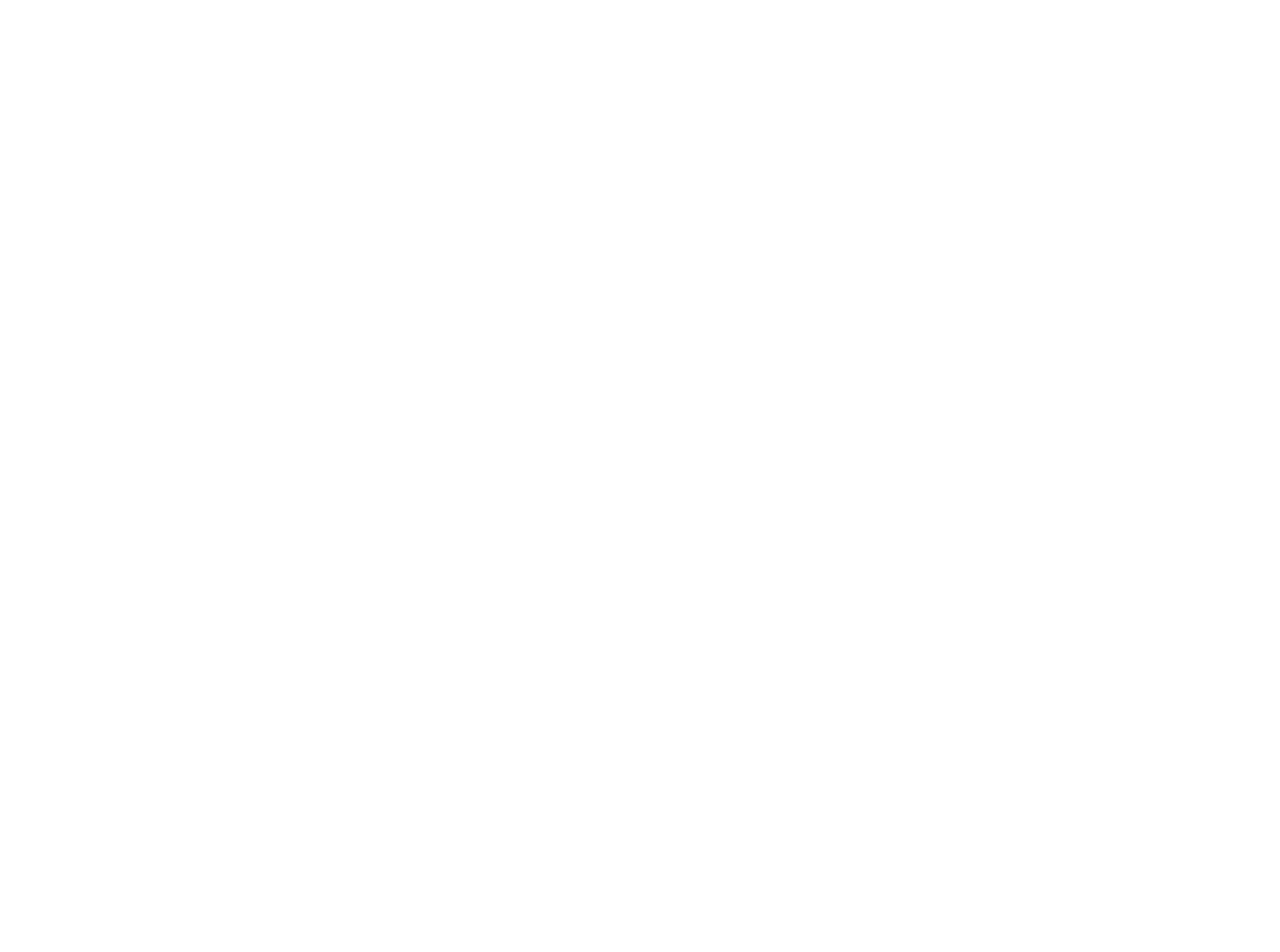
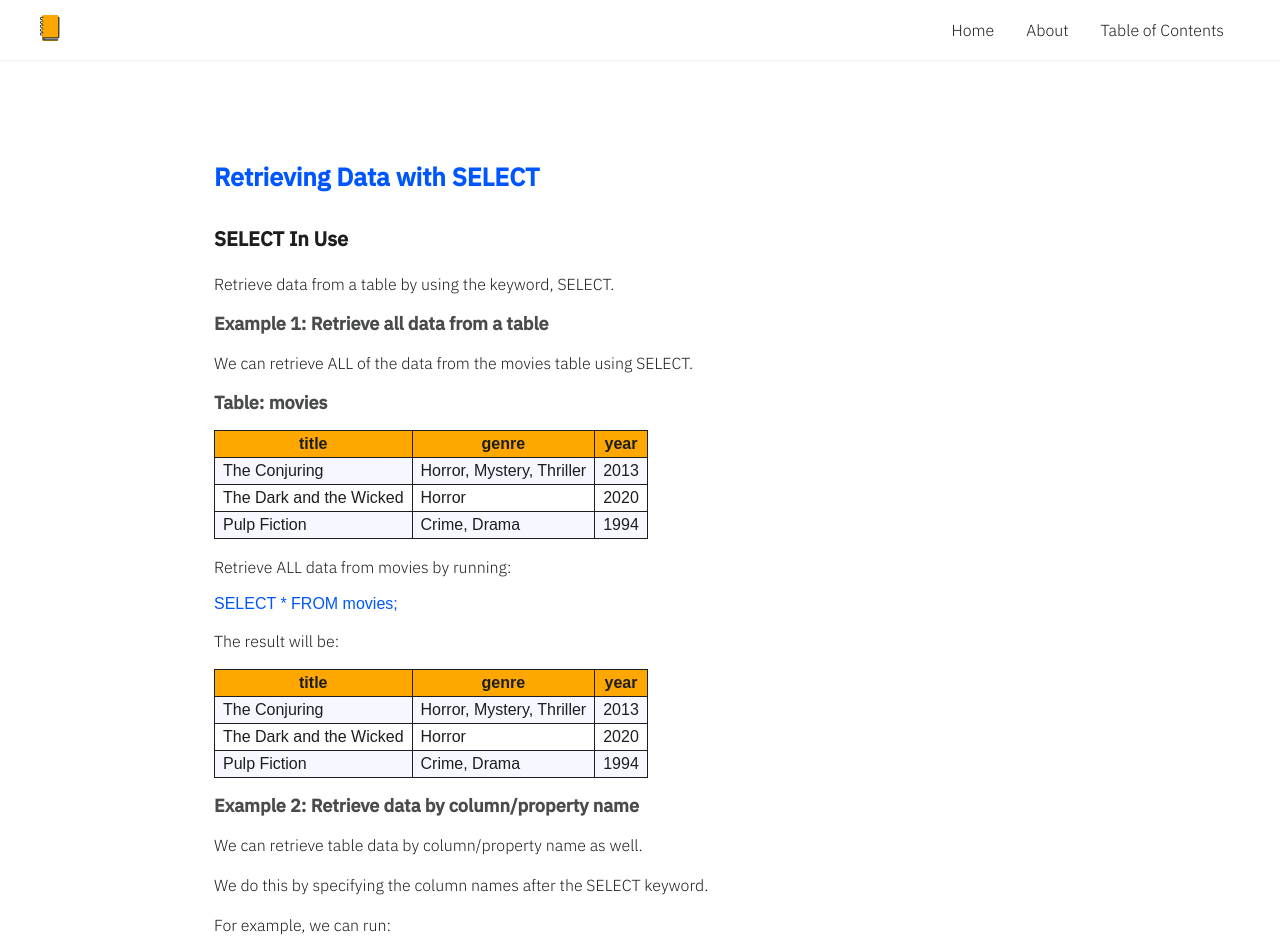
Before and after one commit to agviray/sql-notebook, a React (Create React App) app: page /select in a window 1280 px wide. Before the commit this address had no page. Shown: the top 952 px of the page. Before the commit the page ends 800 px from the top, so only its background shows below. Built offline with nearby package versions, Linux system fonts and the light colour scheme.

Commit message:
Create initial SELECT page content and styles

```diff
--- a/src/components/App.js
+++ b/src/components/App.js
@@ -8,6 +8,7 @@
 import GenSqlInfo from './pages/GenSqlInfo';
 import CreateTable from './pages/CreateTable';
 import InsertInto from './pages/InsertInto';
+import Select from './pages/Select';
 
 const App = () => {
   return (
@@ -19,6 +20,7 @@
         <Route path="gen-sql" element={<GenSqlInfo />} />
         <Route path="create-table" element={<CreateTable />} />
         <Route path="insert-into" element={<InsertInto />} />
+        <Route path="select" element={<Select />} />
       </Route>
     </Routes>
   );
--- /dev/null
+++ b/src/components/pages/Select.js
@@ -0,0 +1,127 @@
+import React from 'react';
+
+const Select = () => {
+  return (
+    <div className="wrapper">
+      <section>
+        <div>
+          <div className="headingContainer">
+            <h2>Retrieving Data with SELECT</h2>
+          </div>
+          <div className="select">
+            <section>
+              <article>
+                <h3>SELECT In Use</h3>
+                <p>Retrieve data from a table by using the keyword, SELECT.</p>
+              </article>
+              <article>
+                <h4>Example 1: Retrieve all data from a table</h4>
+                <p>
+                  We can retrieve ALL of the data from the movies table using
+                  SELECT.
+                </p>
+                <div className="tableContainer">
+                  <h4>Table: movies</h4>
+                  <table>
+                    <tbody>
+                      <tr>
+                        <th>title</th>
+                        <th>genre</th>
+                        <th>year</th>
+                      </tr>
+                      <tr>
+                        <td>The Conjuring</td>
+                        <td>Horror, Mystery, Thriller</td>
+                        <td>2013</td>
+                      </tr>
+                      <tr>
+                        <td>The Dark and the Wicked</td>
+                        <td>Horror</td>
+                        <td>2020</td>
+                      </tr>
+                      <tr>
+                        <td>Pulp Fiction</td>
+                        <td>Crime, Drama</td>
+                        <td>1994</td>
+                      </tr>
+                    </tbody>
+                  </table>
+                </div>
+                <p>Retrieve ALL data from movies by running:</p>
+                <div className="queryContainer">
+                  <span>SELECT * FROM movies;</span>
+                </div>
+                <p>The result will be:</p>
+                <div className="tableContainer">
+                  <table>
+                    <tbody>
+                      <tr>
+                        <th>title</th>
+                        <th>genre</th>
+                        <th>year</th>
+                      </tr>
+                      <tr>
+                        <td>The Conjuring</td>
+                        <td>Horror, Mystery, Thriller</td>
+                        <td>2013</td>
+                      </tr>
+                      <tr>
+                        <td>The Dark and the Wicked</td>
+                        <td>Horror</td>
+                        <td>2020</td>
+                      </tr>
+                      <tr>
+                        <td>Pulp Fiction</td>
+                        <td>Crime, Drama</td>
+                        <td>1994</td>
+                      </tr>
+                    </tbody>
+                  </table>
+                </div>
+              </article>
+              <article>
+                <h4>Example 2: Retrieve data by column/property name</h4>
+                <p>
+                  We can retrieve table data by column/property name as well.
+                </p>
+                <p>
+                  We do this by specifying the column names after the SELECT
+                  keyword.
+                </p>
+                <p>For example, we can run:</p>
+                <div className="queryContainer">
+                  <span>SELECT title, year FROM movies;</span>
+                </div>
+                <p>and the result will be:</p>
+                <div className="tableContainer">
+                  <table>
+                    <tbody>
+                      <tr>
+                        <th>title</th>
+                        <th>year</th>
+                      </tr>
+                      <tr>
+                        <td>The Conjuring</td>
+                        <td>2013</td>
+                      </tr>
+                      <tr>
+                        <td>The Dark and the Wicked</td>
+                        <td>2020</td>
+                      </tr>
+                      <tr>
+                        <td>Pulp Fiction</td>
+                        <td>1994</td>
+                      </tr>
+                    </tbody>
+                  </table>
+                </div>
+              </article>
+            </section>
+          </div>
+        </div>
+      </section>
+    </div>
+  );
+};
+
+export default Select;
--- a/src/components/pages/TableOfContents.js
+++ b/src/components/pages/TableOfContents.js
@@ -13,6 +13,10 @@
   {
     name: 'Keyword - INSERT INTO',
     path: '../insert-into',
+  },
+  {
+    name: 'Keyword - SELECT',
+    path: '../select',
   },
   {
     name: 'Queries with Constraints',
--- a/src/sass/main.css
+++ b/src/sass/main.css
@@ -554,6 +554,66 @@
   padding-top: 1rem;
 }
 
+.select h3 {
+  font-size: 20px;
+  padding-bottom: 1.25rem;
+}
+.select h4 {
+  color: #4a4b4d;
+  font-size: 18px;
+  padding-bottom: 1rem;
+}
+.select p:not(:nth-of-type(1)) {
+  padding-top: 1rem;
+}
+.select section:not(:nth-child(1)),
+.select article:not(:nth-child(1)) {
+  padding-top: 1rem;
+}
+.select section > article:nth-of-type(1) {
+  padding-top: 0;
+}
+.select .queryContainer {
+  padding-top: 1rem;
+  display: flex;
+  flex-direction: column;
+  gap: 0.25rem;
+}
+.select .queryContainer > span {
+  display: inline-block;
+  color: rgb(0, 86, 254);
+}
+.select .tableContainer {
+  padding-top: 1rem;
+}
+.select .tableContainer table {
+  border-collapse: collapse;
+}
+.select .tableContainer table tr:nth-of-type(1) {
+  background-color: #fea700;
+}
+.select .tableContainer table tr:nth-of-type(even) {
+  background-color: rgb(246, 247, 255);
+}
+.select .tableContainer table tr td,
+.select .tableContainer table tr th {
+  padding: 0.25rem 0.5rem;
+  border: 1px solid #1d1e20;
+}
+.select .listContainer ul {
+  padding-left: 2rem;
+  list-style: disc;
+}
+.select .listContainer ul li {
+  color: #1d1e20;
+}
+.select .listContainer ul li:not(:nth-of-type(1)) {
+  padding-top: 1rem;
+}
+.select .listContainer ul li > span {
+  font-family: "IBM Plex Sans Light", Arial, Helvetica, sans-serif;
+}
+
 .tableOfContents > ul {
   padding-left: 1rem;
 }
--- a/src/sass/main.scss
+++ b/src/sass/main.scss
@@ -15,4 +15,5 @@
 @import './pages/home-page';
 @import './pages/insert-into';
 @import './pages/page-layout';
+@import './pages/select';
 @import './pages/table-of-contents';
--- /dev/null
+++ b/src/sass/pages/_select.scss
@@ -0,0 +1,39 @@
+.select {
+  @include generalH3;
+  @include generalH4;
+  @include generalParagraph;
+
+  section,
+  article {
+    &:not(:nth-child(1)) {
+      padding-top: 1rem;
+    }
+  }
+
+  section > article {
+    &:nth-of-type(1) {
+      padding-top: 0;
+    }
+  }
+
+  .queryContainer {
+    padding-top: 1rem;
+    display: flex;
+    flex-direction: column;
+    gap: 0.25rem;
+
+    & > span {
+      display: inline-block;
+      color: $darkBlue;
+    }
+  }
+
+  .tableContainer {
+    padding-top: 1rem;
+    @include generalTable;
+  }
+
+  .listContainer {
+    @include plainUl;
+  }
+}
```
Also changed, not shown: 1 other file (tests, documents, lock files or other folders).
